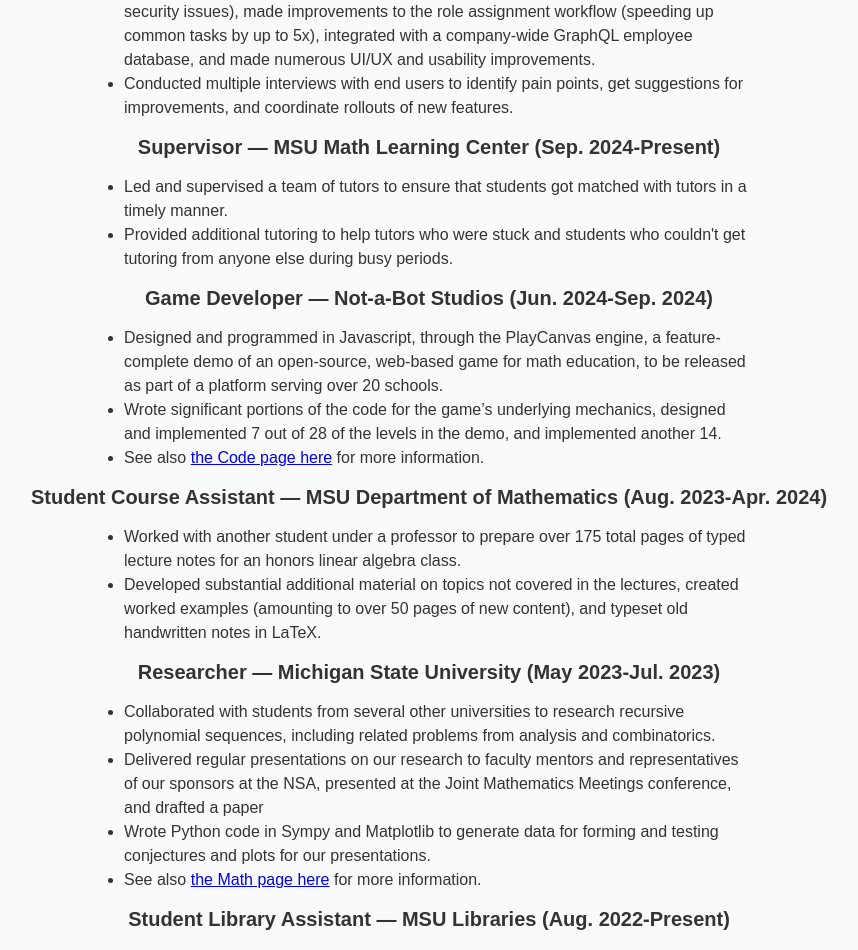
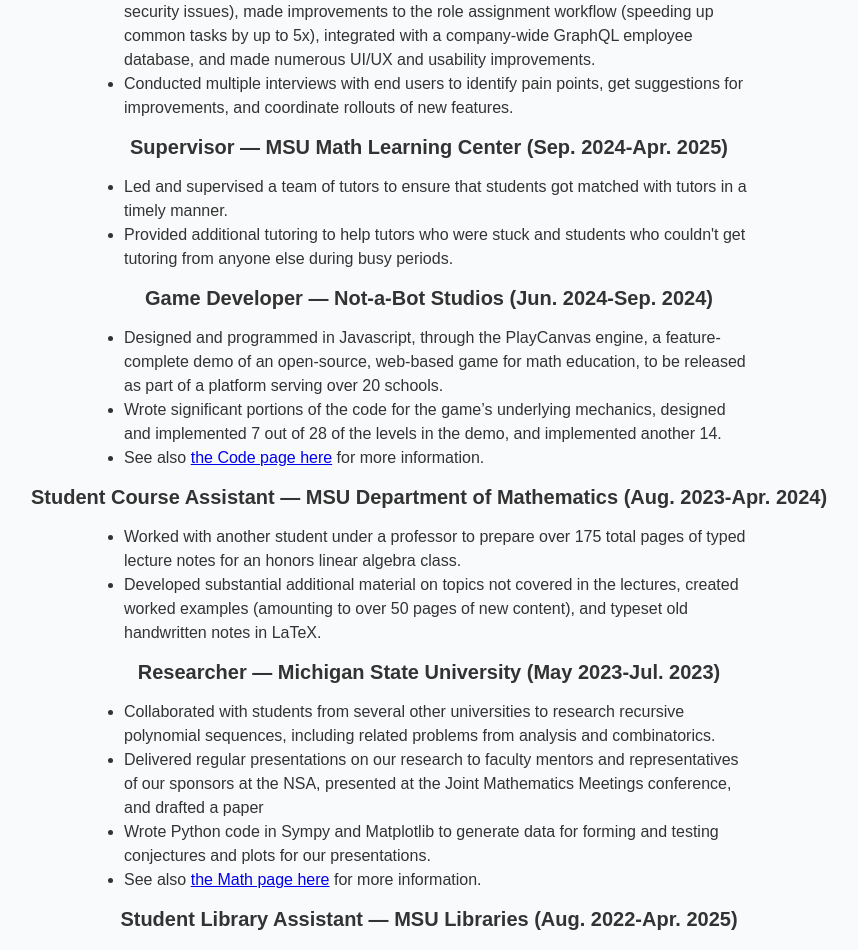
Before and after one commit to LukeBridges123/lukebridges123.github.io, a React (Vite) app: page / in a window 1280 px wide. Shown: the part 480-1430 px from the top of the page, without its empty margins (211-1069 px from the left). Built offline with nearby package versions, Linux system fonts and the light colour scheme.

Commit message:
Update dates in about page

```diff
--- a/src/routes/about.jsx
+++ b/src/routes/about.jsx
@@ -17,7 +17,7 @@ export default function AboutPage(){
                 <li>Added a fully-featured permissions system and logging functionality (fixing known security issues), made improvements to the role assignment workflow (speeding up common tasks by up to 5x), integrated with a company-wide GraphQL employee database, and made numerous UI/UX and usability improvements.</li>
                 <li>Conducted multiple interviews with end users to identify pain points, get suggestions for improvements, and coordinate rollouts of new features.</li>
             </ul>
-            <h2>Supervisor — MSU Math Learning Center (Sep. 2024-Present)</h2>
+            <h2>Supervisor — MSU Math Learning Center (Sep. 2024-Apr. 2025)</h2>
             <ul>
                 <li>Led and supervised a team of tutors to ensure that students got matched with tutors in a timely manner. </li>
                 <li>Provided additional tutoring to help tutors who were stuck and students who couldn't get tutoring from anyone else during busy periods.</li>
@@ -48,7 +48,7 @@ export default function AboutPage(){
                 presentations.</li>
                 <li>See also <Link to="/math">the Math page here</Link> for more information.</li>
             </ul>
-            <h2>Student Library Assistant — MSU Libraries (Aug. 2022-Present)</h2>
+            <h2>Student Library Assistant — MSU Libraries (Aug. 2022-Apr. 2025)</h2>
             <ul>
                 <li>Aided library patrons with research, answered questions about the library's policies and collections,
                     provided technical support for electronic resource access, and redirected questions to other people
```
